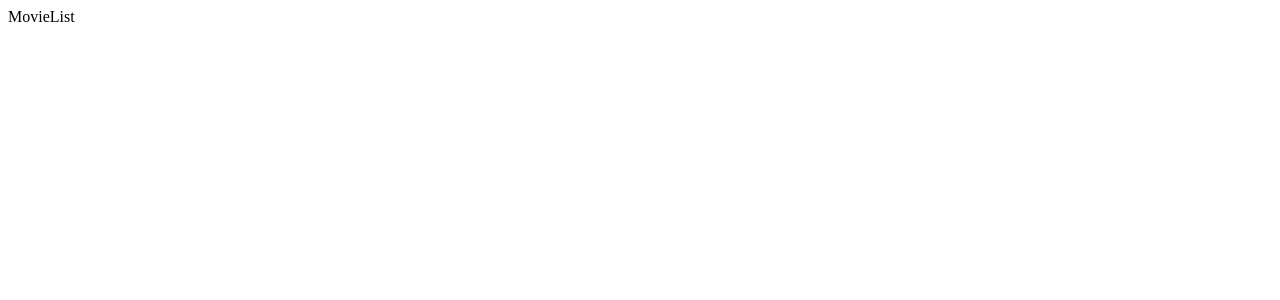
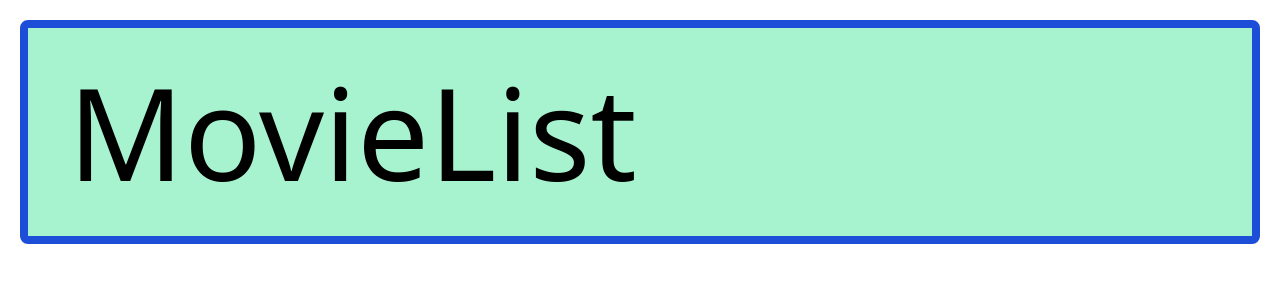
Before and after one commit to VeljkoStefanovic613-2019/FILMOMAT, a React (Create React App) app: page / in a window 1280 px wide. Shown: the top 300 px of the page. Built offline with nearby package versions, Linux system fonts and the light colour scheme.

Commit message:
tailwind implementation

```diff
--- a/package.json
+++ b/package.json
@@ -35,5 +35,8 @@
       "last 1 firefox version",
       "last 1 safari version"
     ]
+  },
+  "devDependencies": {
+    "tailwindcss": "^3.3.5"
   }
 }
--- a/src/index.css
+++ b/src/index.css
@@ -0,0 +1,3 @@
+@tailwind base;
+@tailwind components;
+@tailwind utilities;
--- a/src/pages/MovieList.js
+++ b/src/pages/MovieList.js
@@ -1,5 +1,9 @@
 export const MovieList = () => {
   return (
-    <main>MovieList</main>
+    <main>
+      <div className="text-9xl bg bg-emerald-200 p-10 border-8 border-blue-700 rounded-lg m-5 ">
+        MovieList
+      </div>
+    </main>
   )
 }
--- /dev/null
+++ b/tailwind.config.js
@@ -0,0 +1,7 @@
+module.exports = {
+    content: ["./src/**/*.{html,js}"],
+    theme: {
+      extend: {},
+    },
+    plugins: [],
+  }
```
Also changed, not shown: 1 other file (tests, documents, lock files or other folders).
